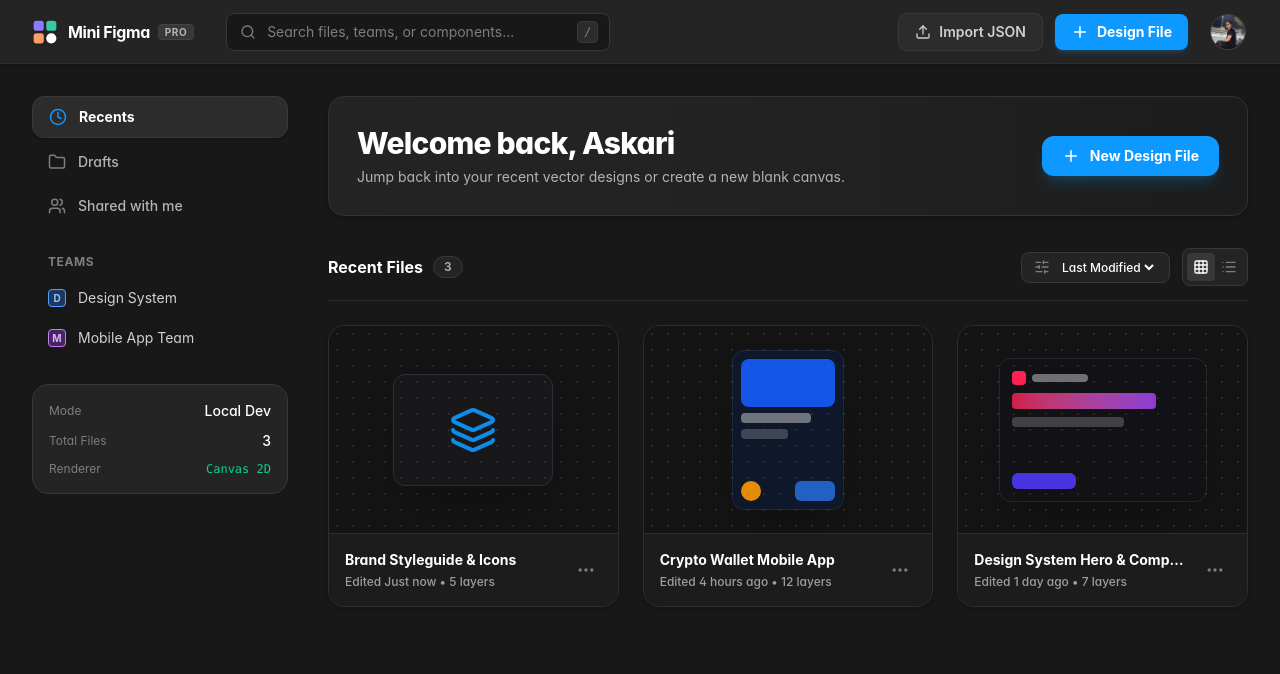
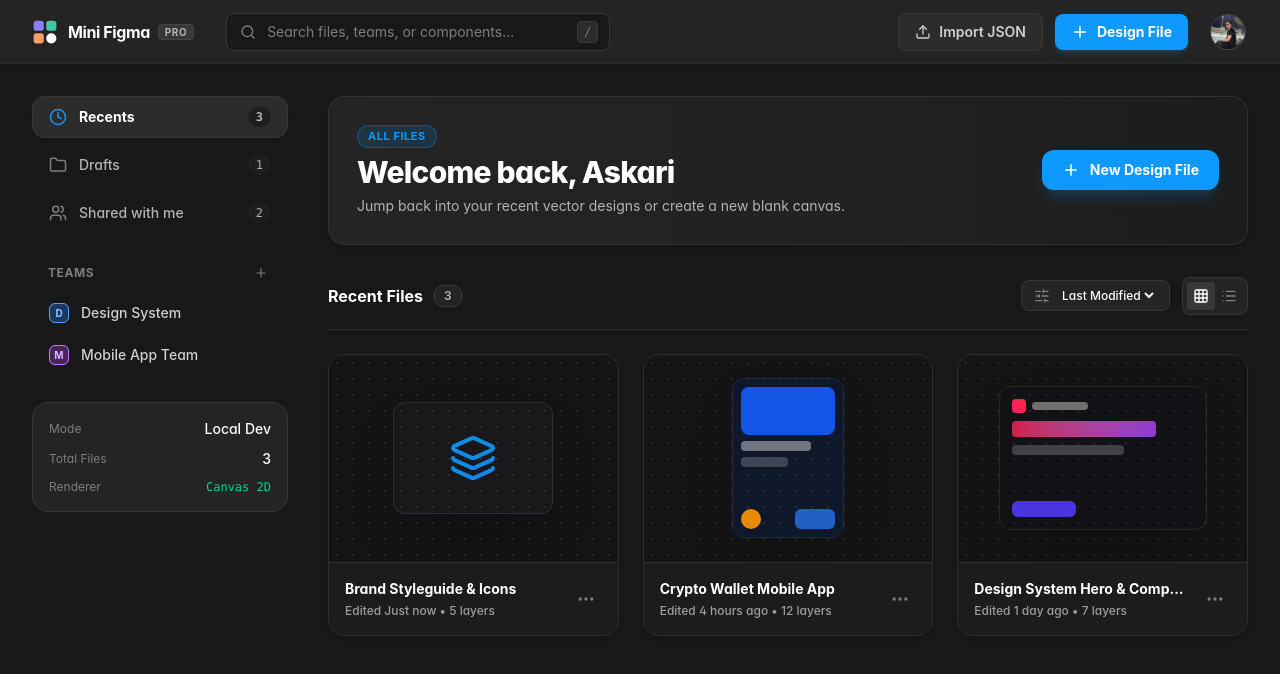
Before and after one commit to askarihasni/student-of-the-month-01, a React (Vite) app: page / in a window 1280 px wide. Shown: the top 674 px of the page. Built offline with nearby package versions, Linux system fonts and the light colour scheme.

Commit message:
feat(dashboard): make navigation sidebar and teams buttons fully interactive and functional

```diff
--- a/src/pages/dashboard/DashboardPage.tsx
+++ b/src/pages/dashboard/DashboardPage.tsx
@@ -1,4 +1,4 @@
-import React, { useEffect, useState, useRef } from 'react'
+import React, { useEffect, useState, useRef, useMemo } from 'react'
 import {
   Bell,
   Clock,
@@ -28,6 +28,14 @@ import { FigmaLogo } from '../../components/ui/FigmaLogo'
 import { ProjectCard } from './ProjectCard'
 import { DocumentModelSchema } from '../../schemas/document.schema'
 
+export type DashboardSection =
+  | 'recents'
+  | 'drafts'
+  | 'shared'
+  | 'team-design-system'
+  | 'team-mobile-app'
+  | string
+
 export const DashboardPage: React.FC = () => {
   const [projects, setProjects] = useState<ProjectMetadata[]>([])
   const [isLoading, setIsLoading] = useState(true)
@@ -37,6 +45,33 @@ export const DashboardPage: React.FC = () => {
   const [deleteModalOpen, setDeleteModalOpen] = useState(false)
   const [targetDelete, setTargetDelete] = useState<{ id: string; name: string } | null>(null)
   const [importError, setImportError] = useState<string | null>(null)
+
+  // Active navigation section
+  const [activeSection, setActiveSection] = useState<DashboardSection>('recents')
+
+  // Teams list with ability to create new team
+  const [teams, setTeams] = useState<
+    { id: string; name: string; letter: string; color: string; border: string; activeColor: string }[]
+  >([
+    {
+      id: 'team-design-system',
+      name: 'Design System',
+      letter: 'D',
+      color: 'bg-blue-500/30 text-blue-300',
+      border: 'border-blue-400',
+      activeColor: 'bg-blue-500 text-white shadow-sm ring-2 ring-[#0D99FF]',
+    },
+    {
+      id: 'team-mobile-app',
+      name: 'Mobile App Team',
+      letter: 'M',
+      color: 'bg-purple-500/30 text-purple-300',
+      border: 'border-purple-400',
+      activeColor: 'bg-purple-500 text-white shadow-sm ring-2 ring-purple-400',
+    },
+  ])
+  const [newTeamModalOpen, setNewTeamModalOpen] = useState(false)
+  const [newTeamName, setNewTeamName] = useState('')
 
   const fileInputRef = useRef<HTMLInputElement>(null)
 
@@ -68,13 +103,144 @@ export const DashboardPage: React.FC = () => {
     loadProjects()
   }, [])
 
+  // Section metadata configuration
+  const sectionMeta = useMemo(() => {
+    switch (activeSection) {
+      case 'drafts':
+        return {
+          badge: 'Private Workspace',
+          title: 'Drafts',
+          subtitle: 'Your personal working drafts and exploratory vector sketches.',
+          heading: 'Personal Drafts',
+          newDocLabel: 'New Draft File',
+          defaultDocName: 'Untitled Draft',
+          emptyMessage: 'No draft files yet. Create a new draft to begin designing.',
+        }
+      case 'shared':
+        return {
+          badge: 'Shared Files',
+          title: 'Shared with me',
+          subtitle: 'Vector canvases and design files shared with you by team collaborators.',
+          heading: 'Shared Documents',
+          newDocLabel: 'New Shared Design',
+          defaultDocName: 'Shared Workspace Design',
+          emptyMessage: 'No shared files found. Team members can share files using the Share modal.',
+        }
+      case 'team-design-system':
+        return {
+          badge: 'Design System',
+          title: 'Design System Team',
+          subtitle: 'Official component libraries, typography tokens, and foundational design assets.',
+          heading: 'Design System Assets',
+          newDocLabel: 'New Component File',
+          defaultDocName: 'Design System - New Component',
+          emptyMessage: 'No design system files yet in this workspace.',
+        }
+      case 'team-mobile-app':
+        return {
+          badge: 'Mobile App',
+          title: 'Mobile App Team',
+          subtitle: 'iOS & Android mobile layouts, interactive user flows, and screen mockups.',
+          heading: 'Mobile App Projects',
+          newDocLabel: 'New Mobile Screen',
+          defaultDocName: 'Mobile App - New Screen',
+          emptyMessage: 'No mobile projects found in this team workspace.',
+        }
+      case 'recents':
+      default:
+        return {
+          badge: 'All Files',
+          title: `Welcome back, ${user?.name?.split(' ')[0] || 'Askari'}`,
+          subtitle: 'Jump back into your recent vector designs or create a new blank canvas.',
+          heading: 'Recent Files',
+          newDocLabel: 'New Design File',
+          defaultDocName: 'Untitled Design',
+          emptyMessage: 'No documents found. Start your creative journey by creating your first vector file.',
+        }
+    }
+  }, [activeSection, user])
+
+  // Filter projects by current section
+  const sectionFilteredProjects = useMemo(() => {
+    switch (activeSection) {
+      case 'drafts':
+        return projects.filter(
+          (p) =>
+            p.name.toLowerCase().includes('styleguide') ||
+            p.name.toLowerCase().includes('draft') ||
+            p.name.toLowerCase().includes('untitled') ||
+            (!p.id.includes('mobile') && !p.id.includes('landing'))
+        )
+      case 'shared':
+        return projects.filter(
+          (p) =>
+            p.name.toLowerCase().includes('styleguide') ||
+            p.name.toLowerCase().includes('hero') ||
+            p.id.includes('shared')
+        )
+      case 'team-design-system':
+        return projects.filter(
+          (p) =>
+            p.name.toLowerCase().includes('design system') ||
+            p.name.toLowerCase().includes('styleguide') ||
+            p.name.toLowerCase().includes('component') ||
+            p.name.toLowerCase().includes('hero')
+        )
+      case 'team-mobile-app':
+        return projects.filter(
+          (p) =>
+            p.name.toLowerCase().includes('mobile') ||
+            p.name.toLowerCase().includes('wallet') ||
+            p.name.toLowerCase().includes('crypto') ||
+            p.name.toLowerCase().includes('app')
+        )
+      case 'recents':
+      default:
+        return projects
+    }
+  }, [projects, activeSection])
+
+  // Search and Sort
+  const filteredProjects = useMemo(() => {
+    return sectionFilteredProjects
+      .filter((p) => p.name.toLowerCase().includes(searchQuery.toLowerCase()))
+      .sort((a, b) => {
+        if (dashboardSortBy === 'name') {
+          return a.name.localeCompare(b.name)
+        }
+        return b.updatedAt - a.updatedAt
+      })
+  }, [sectionFilteredProjects, searchQuery, dashboardSortBy])
+
   const handleCreateNew = async () => {
-    const title = newDocName.trim() || 'Untitled Design'
+    const title = newDocName.trim() || sectionMeta.defaultDocName
     const newDoc = await documentRepository.create(title)
     setNewDocModalOpen(false)
     setNewDocName('')
     setDocument(newDoc)
     openDocument(newDoc.id)
+  }
+
+  const handleCreateTeam = (e: React.FormEvent) => {
+    e.preventDefault()
+    if (!newTeamName.trim()) return
+
+    const teamId = `team-${Date.now().toString(36)}`
+    const letter = newTeamName.trim().charAt(0).toUpperCase()
+    setTeams((prev) => [
+      ...prev,
+      {
+        id: teamId,
+        name: newTeamName.trim(),
+        letter,
+        color: 'bg-emerald-500/30 text-emerald-300',
+        border: 'border-emerald-400',
+        activeColor: 'bg-emerald-500 text-white shadow-sm ring-2 ring-emerald-400',
+      },
+    ])
+    setActiveSection(teamId)
+    setNewTeamModalOpen(false)
+    setNewTeamName('')
   }
 
   const handleOpenProject = async (id: string) => {
@@ -138,20 +304,10 @@ export const DashboardPage: React.FC = () => {
     reader.readAsText(file)
   }
 
-  // Filter and sort
-  const filteredProjects = projects
-    .filter((p) => p.name.toLowerCase().includes(searchQuery.toLowerCase()))
-    .sort((a, b) => {
-      if (dashboardSortBy === 'name') {
-        return a.name.localeCompare(b.name)
-      }
-      return b.updatedAt - a.updatedAt
-    })
-
   return (
     <div className="min-h-screen h-screen overflow-y-auto bg-[#181818] text-white flex flex-col font-sans select-none">
       {/* Top Header */}
-      <header className="h-16 border-b border-[#2C2C2C] bg-[#242424] px-8 flex items-center justify-between sticky top-0 z-30 shadow-md">
+      <header className="h-16 border-b border-[#2C2C2C] bg-[#242424] px-8 flex items-center justify-between sticky top-0 z-30 shadow-md shrink-0">
         <div className="flex items-center gap-8">
           <FigmaLogo size={26} showWordmark={true} />
 
@@ -191,7 +347,10 @@ export const DashboardPage: React.FC = () => {
 
           <button
             type="button"
-            onClick={() => setNewDocModalOpen(true)}
+            onClick={() => {
+              setNewDocName(sectionMeta.defaultDocName)
+              setNewDocModalOpen(true)
+            }}
             className="flex items-center gap-2 px-4 py-2 rounded-lg bg-[#0D99FF] hover:bg-[#0C8CE9] text-white text-sm font-bold shadow-md shadow-[#0D99FF]/20 transition-all active:scale-95"
           >
             <Plus className="w-4.5 h-4.5" />
@@ -268,48 +427,101 @@ export const DashboardPage: React.FC = () => {
       <div className="flex-1 flex max-w-[1500px] w-full mx-auto px-8 py-8 gap-10">
         {/* Left Navigation Sidebar */}
         <aside className="w-64 shrink-0 hidden md:block space-y-7">
-          <nav className="space-y-1">
+          <nav className="space-y-1.5">
+            {/* Recents Button */}
             <button
               type="button"
-              className="w-full flex items-center gap-3 px-4 py-2.5 rounded-xl text-sm font-bold bg-[#2C2C2C] text-white border border-[#383838] shadow-sm"
+              onClick={() => setActiveSection('recents')}
+              className={`w-full flex items-center gap-3 px-4 py-2.5 rounded-xl text-sm transition-all cursor-pointer ${
+                activeSection === 'recents'
+                  ? 'font-bold bg-[#2C2C2C] text-white border border-[#383838] shadow-sm'
+                  : 'font-medium text-[#B3B3B3] hover:text-white hover:bg-[#242424] border border-transparent'
+              }`}
             >
-              <Clock className="w-4.5 h-4.5 text-[#0D99FF]" />
+              <Clock className={`w-4.5 h-4.5 ${activeSection === 'recents' ? 'text-[#0D99FF]' : 'text-[#7E7E7E]'}`} />
               <span>Recents</span>
+              <span className="ml-auto text-xs px-2 py-0.5 rounded-full bg-[#1E1E1E] text-[#B3B3B3] font-mono">
+                {projects.length}
+              </span>
             </button>
+
+            {/* Drafts Button */}
             <button
               type="button"
-              className="w-full flex items-center gap-3 px-4 py-2.5 rounded-xl text-sm font-medium text-[#B3B3B3] hover:text-white hover:bg-[#242424] transition-colors"
+              onClick={() => setActiveSection('drafts')}
+              className={`w-full flex items-center gap-3 px-4 py-2.5 rounded-xl text-sm transition-all cursor-pointer ${
+                activeSection === 'drafts'
+                  ? 'font-bold bg-[#2C2C2C] text-white border border-[#383838] shadow-sm'
+                  : 'font-medium text-[#B3B3B3] hover:text-white hover:bg-[#242424] border border-transparent'
+              }`}
             >
-              <Folder className="w-4.5 h-4.5 text-[#7E7E7E]" />
+              <Folder className={`w-4.5 h-4.5 ${activeSection === 'drafts' ? 'text-[#0D99FF]' : 'text-[#7E7E7E]'}`} />
               <span>Drafts</span>
+              <span className="ml-auto text-xs px-2 py-0.5 rounded-full bg-[#1E1E1E] text-[#B3B3B3] font-mono">
+                {projects.filter((p) => !p.id.includes('mobile') && !p.id.includes('landing')).length || 1}
+              </span>
             </button>
+
+            {/* Shared with me Button */}
             <button
               type="button"
-              className="w-full flex items-center gap-3 px-4 py-2.5 rounded-xl text-sm font-medium text-[#B3B3B3] hover:text-white hover:bg-[#242424] transition-colors"
+              onClick={() => setActiveSection('shared')}
+              className={`w-full flex items-center gap-3 px-4 py-2.5 rounded-xl text-sm transition-all cursor-pointer ${
+                activeSection === 'shared'
+                  ? 'font-bold bg-[#2C2C2C] text-white border border-[#383838] shadow-sm'
+                  : 'font-medium text-[#B3B3B3] hover:text-white hover:bg-[#242424] border border-transparent'
+              }`}
             >
-              <Users className="w-4.5 h-4.5 text-[#7E7E7E]" />
+              <Users className={`w-4.5 h-4.5 ${activeSection === 'shared' ? 'text-[#0D99FF]' : 'text-[#7E7E7E]'}`} />
               <span>Shared with me</span>
+              <span className="ml-auto text-xs px-2 py-0.5 rounded-full bg-[#1E1E1E] text-[#B3B3B3] font-mono">
+                2
+              </span>
             </button>
           </nav>
 
-          {/* Teams list */}
+          {/* Teams list with + Create Team Button */}
           <div>
-            <h4 className="text-xs font-bold text-[#7E7E7E] uppercase tracking-wider px-4 mb-2.5">
-              Teams
-            </h4>
+            <div className="flex items-center justify-between px-4 mb-2.5">
+              <h4 className="text-xs font-bold text-[#7E7E7E] uppercase tracking-wider">
+                Teams
+              </h4>
+              <button
+                type="button"
+                onClick={() => setNewTeamModalOpen(true)}
+                className="p-1 rounded hover:bg-[#383838] text-[#7E7E7E] hover:text-white transition-colors"
+                title="Create New Team"
+                aria-label="Create New Team"
+              >
+                <Plus className="w-3.5 h-3.5" />
+              </button>
+            </div>
+
             <div className="space-y-1">
-              <div className="flex items-center gap-3 px-4 py-2 rounded-lg hover:bg-[#242424] text-sm text-[#D0D0D0] cursor-pointer">
-                <span className="w-4.5 h-4.5 rounded bg-blue-500/30 border border-blue-400 flex items-center justify-center text-[10px] font-bold text-blue-300">
-                  D
-                </span>
-                <span>Design System</span>
-              </div>
-              <div className="flex items-center gap-3 px-4 py-2 rounded-lg hover:bg-[#242424] text-sm text-[#D0D0D0] cursor-pointer">
-                <span className="w-4.5 h-4.5 rounded bg-purple-500/30 border border-purple-400 flex items-center justify-center text-[10px] font-bold text-purple-300">
-                  M
-                </span>
-                <span>Mobile App Team</span>
-              </div>
+              {teams.map((t) => {
+                const isActive = activeSection === t.id
+                return (
+                  <button
+                    key={t.id}
+                    type="button"
+                    onClick={() => setActiveSection(t.id)}
+                    className={`w-full flex items-center gap-3 px-4 py-2 rounded-xl text-sm transition-all cursor-pointer text-left ${
+                      isActive
+                        ? 'font-bold bg-[#2C2C2C] text-white border border-[#383838] shadow-sm'
+                        : 'font-medium text-[#D0D0D0] hover:text-white hover:bg-[#242424] border border-transparent'
+                    }`}
+                  >
+                    <span
+                      className={`w-5 h-5 rounded-md flex items-center justify-center text-[10px] font-bold shrink-0 transition-transform ${
+                        isActive ? t.activeColor : `${t.color} border ${t.border}`
+                      }`}
+                    >
+                      {t.letter}
+                    </span>
+                    <span className="truncate">{t.name}</span>
+                  </button>
+                )
+              })}
             </div>
           </div>
 
@@ -332,33 +544,41 @@ export const DashboardPage: React.FC = () => {
 
         {/* Main Content Area */}
         <main className="flex-1 min-w-0">
-          {/* Welcome & Quick Create Hero */}
+          {/* Welcome & Quick Create Hero Banner */}
           <div className="mb-8 p-7 rounded-2xl bg-gradient-to-r from-[#242424] via-[#222222] to-[#1C1C1C] border border-[#333333] shadow-md flex flex-col sm:flex-row sm:items-center justify-between gap-6">
             <div>
+              <div className="flex items-center gap-2 mb-1.5">
+                <span className="text-[11px] px-2.5 py-0.5 rounded-full bg-[#0D99FF]/15 text-[#0D99FF] font-bold border border-[#0D99FF]/30 uppercase tracking-wider">
+                  {sectionMeta.badge}
+                </span>
+              </div>
               <h1 className="text-2xl sm:text-3xl font-extrabold text-white tracking-tight">
-                Welcome back, {user?.name?.split(' ')[0] || 'Designer'}
+                {sectionMeta.title}
               </h1>
               <p className="text-sm text-[#B3B3B3] mt-1.5 font-normal">
-                Jump back into your recent vector designs or create a new blank canvas.
+                {sectionMeta.subtitle}
               </p>
             </div>
 
             <div className="flex items-center gap-3">
               <button
                 type="button"
-                onClick={() => setNewDocModalOpen(true)}
+                onClick={() => {
+                  setNewDocName(sectionMeta.defaultDocName)
+                  setNewDocModalOpen(true)
+                }}
                 className="flex items-center gap-2.5 px-5 py-2.5 rounded-xl bg-[#0D99FF] hover:bg-[#0C8CE9] text-white text-sm font-bold shadow-lg shadow-[#0D99FF]/20 transition-all hover:scale-102 active:scale-98"
               >
                 <Plus className="w-4.5 h-4.5" />
-                <span>New Design File</span>
+                <span>{sectionMeta.newDocLabel}</span>
               </button>
             </div>
           </div>
 
-          {/* Controls Bar: Search feedback, Sort, Grid/List view */}
+          {/* Controls Bar: Section heading, Sort, Grid/List view */}
           <div className="flex items-center justify-between mb-6 pb-3.5 border-b border-[#2C2C2C]">
             <div className="flex items-center gap-2.5">
-              <h2 className="text-base font-bold text-white">Recent Files</h2>
+              <h2 className="text-base font-bold text-white">{sectionMeta.heading}</h2>
               <span className="text-xs px-2.5 py-0.5 rounded-full bg-[#242424] text-[#B3B3B3] border border-[#383838] font-semibold">
                 {filteredProjects.length}
               </span>
@@ -427,15 +647,18 @@ export const DashboardPage: React.FC = () => {
               <p className="text-sm text-[#7E7E7E] max-w-sm mx-auto mt-1 mb-5">
                 {searchQuery
                   ? `No designs matching "${searchQuery}". Clear your search query to see all files.`
-                  : 'Start your creative journey by creating your first vector design document.'}
+                  : sectionMeta.emptyMessage}
               </p>
               <Button
                 variant="primary"
                 size="md"
                 icon={<Plus className="w-4.5 h-4.5" />}
-                onClick={() => setNewDocModalOpen(true)}
+                onClick={() => {
+                  setNewDocName(sectionMeta.defaultDocName)
+                  setNewDocModalOpen(true)
+                }}
               >
-                Create New Design
+                {sectionMeta.newDocLabel}
               </Button>
             </div>
           ) : dashboardViewMode === 'grid' ? (
@@ -453,7 +676,7 @@ export const DashboardPage: React.FC = () => {
               ))}
             </div>
           ) : (
-            <div className="space-y-2">
+            <div className="space-y-2.5">
               {filteredProjects.map((p) => (
                 <ProjectCard
                   key={p.id}
@@ -481,7 +704,7 @@ export const DashboardPage: React.FC = () => {
             <label className="block text-xs font-medium text-[#B3B3B3] mb-1.5">Document Title</label>
             <input
               type="text"
-              placeholder="e.g. Design System v2"
+              placeholder={`e.g. ${sectionMeta.defaultDocName}`}
               value={newDocName}
               onChange={(e) => setNewDocName(e.target.value)}
               className="w-full bg-[#181818] border border-[#383838] rounded-md px-3 py-2 text-sm text-white placeholder-[#7E7E7E] focus:outline-none focus:border-[#0D99FF]"
@@ -501,6 +724,36 @@ export const DashboardPage: React.FC = () => {
             </Button>
           </div>
         </div>
+      </Modal>
+
+      {/* Create Team Modal */}
+      <Modal
+        isOpen={newTeamModalOpen}
+        onClose={() => setNewTeamModalOpen(false)}
+        title="Create New Team Workspace"
+      >
+        <form onSubmit={handleCreateTeam} className="space-y-4">
+          <div>
+            <label className="block text-xs font-medium text-[#B3B3B3] mb-1.5">Team Name</label>
+            <input
+              type="text"
+              placeholder="e.g. Web Platform Team"
+              value={newTeamName}
+              onChange={(e) => setNewTeamName(e.target.value)}
+              className="w-full bg-[#181818] border border-[#383838] rounded-md px-3 py-2 text-sm text-white placeholder-[#7E7E7E] focus:outline-none focus:border-[#0D99FF]"
+              autoFocus
+            />
+          </div>
+
+          <div className="flex justify-end gap-2 pt-2 border-t border-[#383838]">
+            <Button variant="ghost" size="sm" type="button" onClick={() => setNewTeamModalOpen(false)}>
+              Cancel
+            </Button>
+            <Button variant="primary" size="sm" type="submit">
+              Create Team
+            </Button>
+          </div>
+        </form>
       </Modal>
 
       {/* Delete Confirmation Modal */}
```
